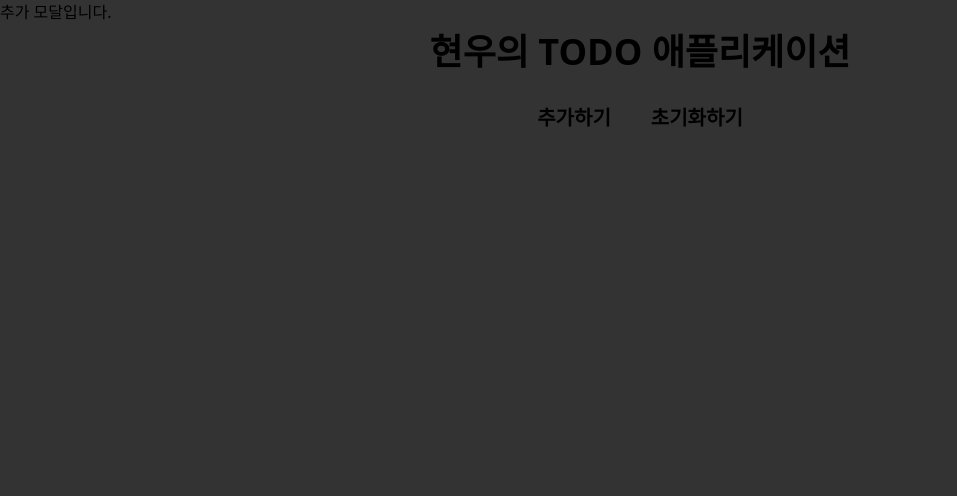
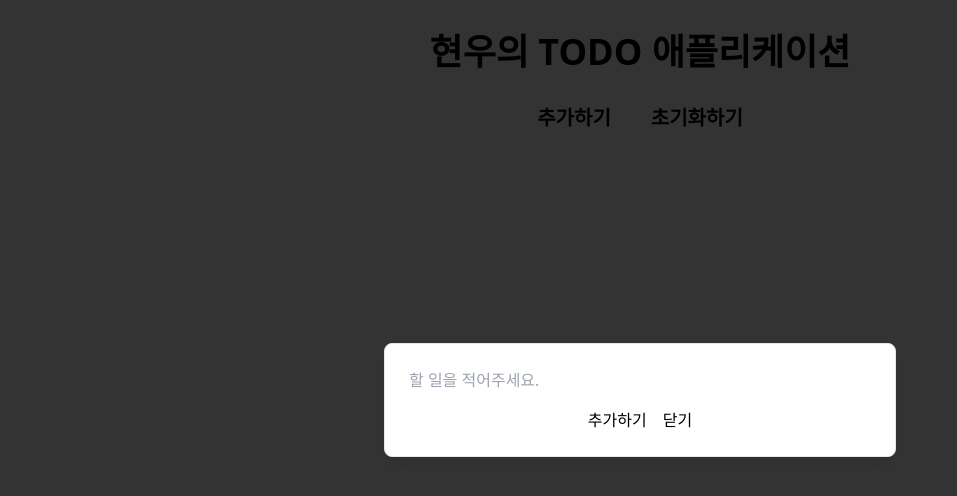
Before and after one commit to Na-hyunwoo/todo-list, a React (Vite) app: page / in a window 1280 px wide. Both pictures are taken after a click on the button "추가하기". Shown: the top 496 px of the page, without its empty margins (0-957 px from the left). Built offline with nearby package versions, Linux system fonts and the light colour scheme.

Commit message:
feat: 추가하기 모달 추가

```diff
--- a/src/components/AddTodoModal.tsx
+++ b/src/components/AddTodoModal.tsx
@@ -1,5 +1,52 @@
+import useModal from "@/hooks/useModal";
+import { MODAL_KEY } from "@/utils/const";
+import { useEffect, useRef } from "react";
+
 function AddTodoModal() {
-  return <div>추가 모달입니다.</div>;
+  const inputRef = useRef<HTMLInputElement>(null);
+  const [onClose] = useModal((state) => [state.onClose]);
+
+  const handleClickAdd = () => {
+    onClose(MODAL_KEY.ADD_TODO);
+  };
+  const handleClickClose = () => {
+    onClose(MODAL_KEY.ADD_TODO);
+  };
+
+  useEffect(() => {
+    const handleKeyDown = (e: KeyboardEvent) => {
+      if (e.key === "/") {
+        e.preventDefault();
+        inputRef.current?.focus();
+      }
+
+      if (e.key === "Escape") {
+        e.preventDefault();
+        onClose(MODAL_KEY.ADD_TODO);
+      }
+    };
+
+    window.addEventListener("keydown", handleKeyDown);
+
+    return () => {
+      window.removeEventListener("keydown", handleKeyDown);
+    };
+  }, []);
+
+  return (
+    <div className="bg-background data-[state=open]:animate-in data-[state=closed]:animate-out data-[state=closed]:fade-out-0 data-[state=open]:fade-in-0 data-[state=closed]:zoom-out-95 data-[state=open]:zoom-in-95 data-[state=closed]:slide-out-to-left-1/2 data-[state=closed]:slide-out-to-top-[48%] data-[state=open]:slide-in-from-left-1/2 data-[state=open]:slide-in-from-top-[48%] fixed left-[50%] top-[50%] z-50 grid w-full max-w-lg translate-x-[-50%] translate-y-[-50%] gap-4 border bg-white p-6 shadow-lg duration-200 sm:rounded-lg">
+      <input
+        ref={inputRef}
+        autoFocus
+        className="focus:outline-none"
+        placeholder="할 일을 적어주세요."
+      ></input>
+      <div className="flex justify-center gap-4">
+        <button onClick={handleClickAdd}>추가하기</button>
+        <button onClick={handleClickClose}>닫기</button>
+      </div>
+    </div>
+  );
 }
 
 export default AddTodoModal;
```
